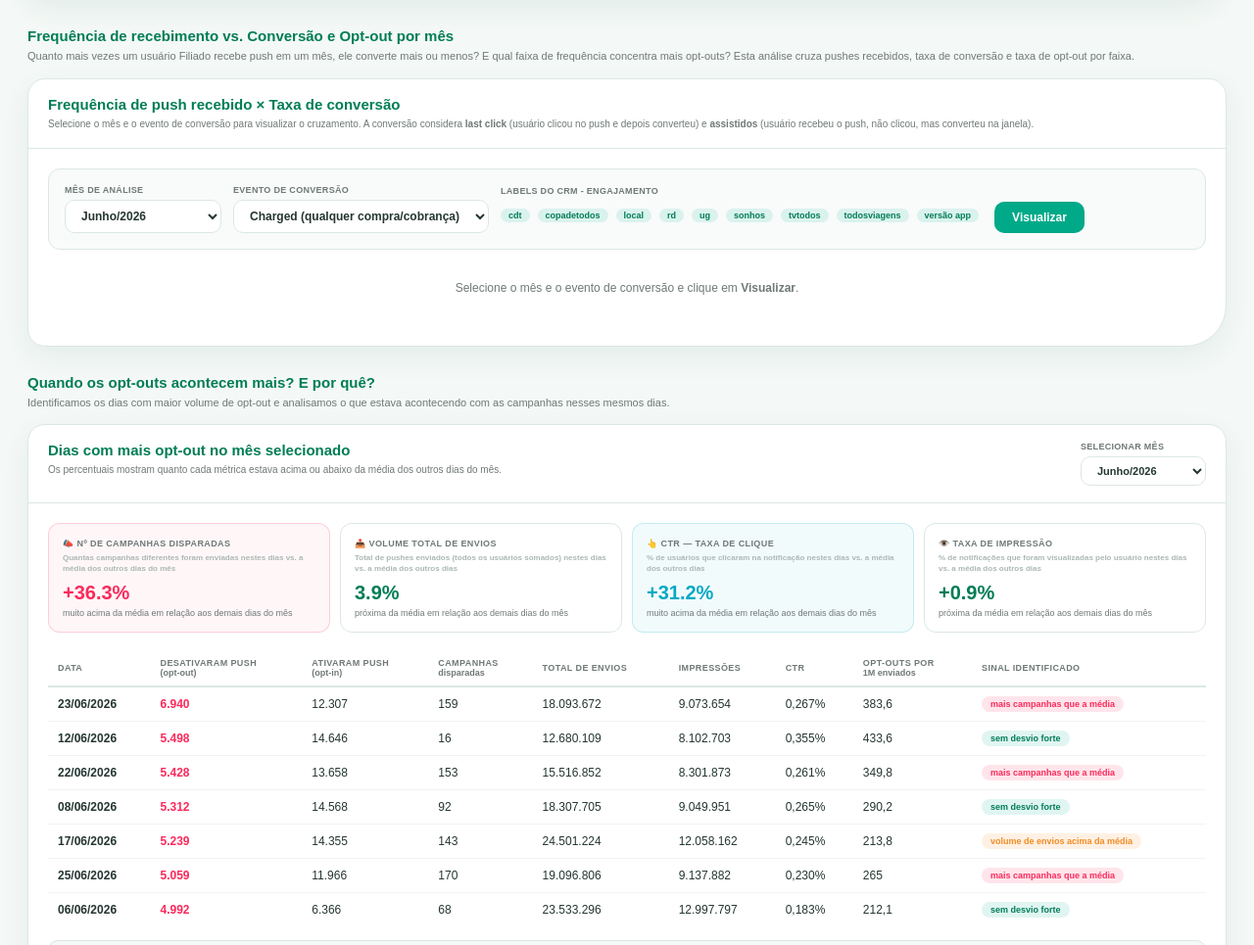
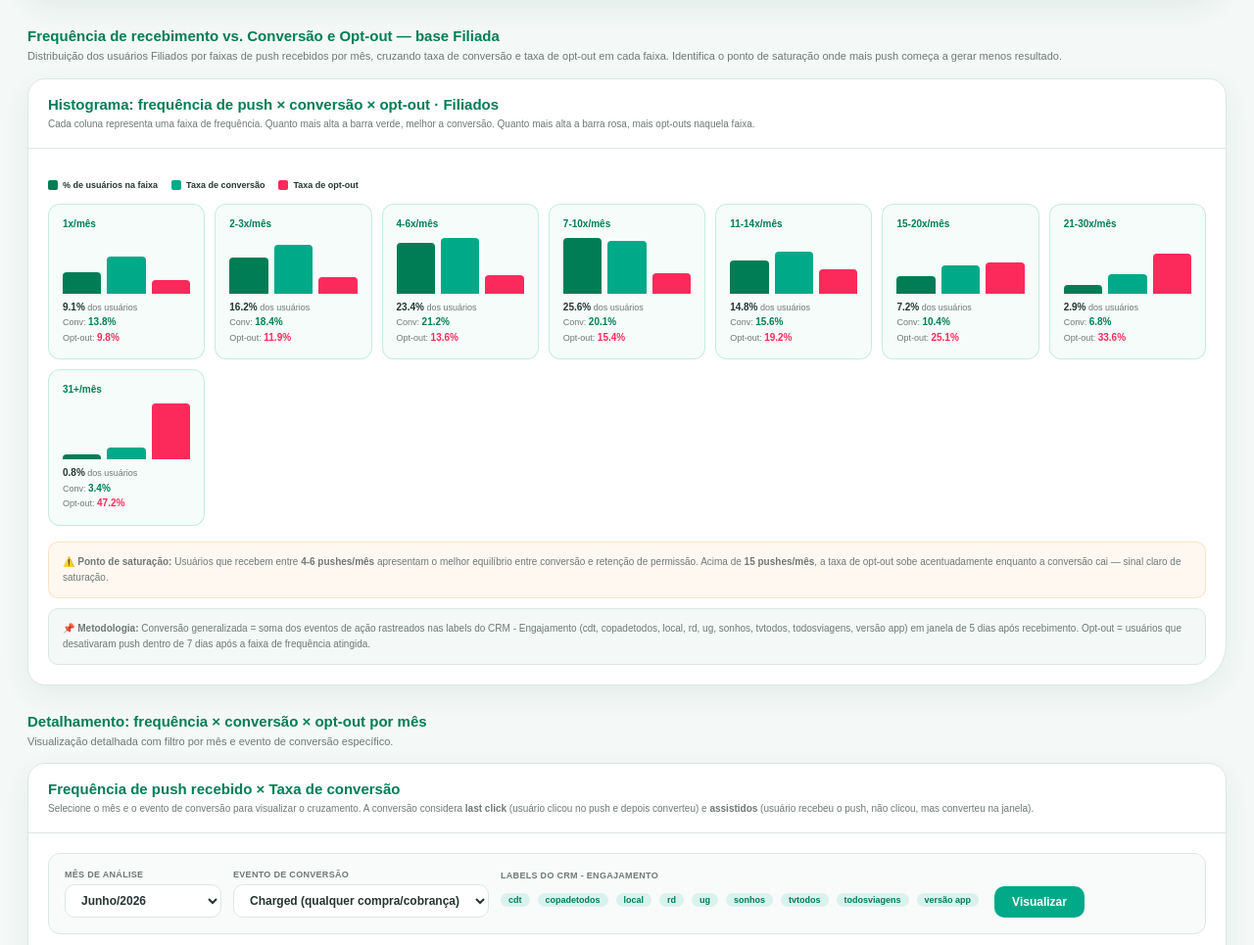
Before and after one commit to victoroliveirageral-alt/report-saturacao-crm, a plain HTML site: page index.html in a window 1280 px wide. Shown: the part 1801-2766 px from the top of the page at 98% size. Drawn offline with Linux system fonts and the light colour scheme.

Commit message:
feat: v5 - histograma filiado, botao recolher outros, tooltip fecha ao clicar

```diff
--- a/index.html
+++ b/index.html
@@ -76,7 +76,7 @@
     .mes-bar-out{width:100%;background:var(--rosa);min-height:3px}
     .mes-eixo-label{font-size:8px;color:var(--texto-suave);font-weight:800;text-align:center;margin-top:5px;text-transform:uppercase}
     /* Tooltip — posicionado com JS para não cortar */
-    .tt{display:none;position:fixed;background:var(--verde-escuro);color:white;border-radius:10px;padding:11px 14px;font-size:11px;line-height:1.7;z-index:999;pointer-events:none;box-shadow:0 4px 20px rgba(0,0,0,.22);min-width:200px}
+    .tt{display:none;position:fixed;background:var(--verde-escuro);color:white;border-radius:10px;padding:11px 14px;font-size:11px;line-height:1.7;z-index:999;pointer-events:none;box-shadow:0 4px 20px rgba(0,0,0,.22);min-width:200px;transition:opacity .1s}
     .tt-titulo{font-weight:800;font-size:12px;border-bottom:1px solid rgba(255,255,255,.2);padding-bottom:5px;margin-bottom:5px}
     .tt-linha{display:flex;justify-content:space-between;gap:16px}
     .tt-label{color:rgba(255,255,255,.7)}
@@ -328,9 +328,35 @@
     </div>
   </div>
 
-  <!-- FREQUÊNCIA VS CONVERSÃO -->
-  <div class="secao-titulo">Frequência de recebimento vs. Conversão e Opt-out por mês</div>
-  <div class="secao-subtitulo">Quanto mais vezes um usuário Filiado recebe push em um mês, ele converte mais ou menos? E qual faixa de frequência concentra mais opt-outs? Esta análise cruza pushes recebidos, taxa de conversão e taxa de opt-out por faixa.</div>
+  <!-- HISTOGRAMA FILIADO -->
+  <div class="secao-titulo">Frequência de recebimento vs. Conversão e Opt-out — base Filiada</div>
+  <div class="secao-subtitulo">Distribuição dos usuários Filiados por faixas de push recebidos por mês, cruzando taxa de conversão e taxa de opt-out em cada faixa. Identifica o ponto de saturação onde mais push começa a gerar menos resultado.</div>
+  <div class="painel">
+    <div class="painel-topo">
+      <div>
+        <div class="painel-titulo">Histograma: frequência de push × conversão × opt-out · Filiados</div>
+        <div class="painel-subtitulo">Cada coluna representa uma faixa de frequência. Quanto mais alta a barra verde, melhor a conversão. Quanto mais alta a barra rosa, mais opt-outs naquela faixa.</div>
+      </div>
+    </div>
+    <div class="conteudo">
+      <div class="hist-legenda" style="margin-bottom:14px">
+        <span><i style="background:var(--verde-escuro)"></i> % de usuários na faixa</span>
+        <span><i style="background:var(--verde)"></i> Taxa de conversão</span>
+        <span><i style="background:var(--rosa)"></i> Taxa de opt-out</span>
+      </div>
+      <div class="hist-grid" id="hist-filiado"></div>
+      <div class="nota-box aviso" style="margin-top:16px">
+        ⚠️ <strong>Ponto de saturação:</strong> Usuários que recebem entre <strong>4-6 pushes/mês</strong> apresentam o melhor equilíbrio entre conversão e retenção de permissão. Acima de <strong>15 pushes/mês</strong>, a taxa de opt-out sobe acentuadamente enquanto a conversão cai — sinal claro de saturação.
+      </div>
+      <div class="nota-box info" style="margin-top:10px">
+        📌 <strong>Metodologia:</strong> Conversão generalizada = soma dos eventos de ação rastreados nas labels do CRM - Engajamento (cdt, copadetodos, local, rd, ug, sonhos, tvtodos, todosviagens, versão app) em janela de 5 dias após recebimento. Opt-out = usuários que desativaram push dentro de 7 dias após a faixa de frequência atingida.
+      </div>
+    </div>
+  </div>
+
+  <!-- FREQUÊNCIA VS CONVERSÃO — TABELA DETALHADA -->
+  <div class="secao-titulo">Detalhamento: frequência × conversão × opt-out por mês</div>
+  <div class="secao-subtitulo">Visualização detalhada com filtro por mês e evento de conversão específico.</div>
   <div class="painel">
     <div class="painel-topo">
       <div>
@@ -452,11 +478,17 @@
 
   <!-- SEÇÃO OUTROS (oculta, PIN) -->
   <div id="secao-outros">
-    <div class="secao-outros-titulo">
-      <div class="secao-titulo" style="margin:0">Análise interna — comunicação da base "Outros"</div>
-      <span class="outros-badge">🔒 Uso interno restrito</span>
+    <div class="secao-outros-titulo" style="display:flex;align-items:center;justify-content:space-between;flex-wrap:wrap;gap:10px">
+      <div style="display:flex;align-items:center;gap:10px;flex-wrap:wrap">
+        <div class="secao-titulo" style="margin:0">Análise interna — comunicação da base "Outros"</div>
+        <span class="outros-badge">🔒 Uso interno restrito</span>
+      </div>
+      <button onclick="recolherOutros()" style="display:flex;align-items:center;gap:6px;padding:7px 14px;border-radius:999px;border:1.5px solid rgba(124,58,237,.3);background:rgba(124,58,237,.07);color:#5b21b6;font:700 11px Arial;cursor:pointer;transition:all .15s" onmouseover="this.style.background='rgba(124,58,237,.15)'" onmouseout="this.style.background='rgba(124,58,237,.07)'">
+        <span id="btn-recolher-icon">▲</span> <span id="btn-recolher-label">Recolher seção</span>
+      </button>
     </div>
     <div class="secao-subtitulo">Esta seção não faz parte dos valores do time de CRM - Engajamento. É uma visão de referência interna para entender o que ocorre fora do nosso escopo.</div>
+    <div class="outros-conteudo-wrapper">
     <div class="outros-banner">
       <div class="outros-banner-ico">⚠️</div>
       <div class="outros-banner-txt"><strong>Contexto importante:</strong> As campanhas da base "Outros" não utilizam as labels do CRM - Engajamento (cdt, copadetodos, local, rd, ug, sonhos, tvtodos, todosviagens, versão app). Não temos visibilidade sobre quais labels, critérios ou limites de frequência são aplicados por outros times. A análise abaixo é baseada no comportamento agregado da base, sem identificação de campanha ou responsável.</div>
@@ -504,7 +536,8 @@
         </div>
       </div>
     </div>
-  </div>
+      </div><!-- /outros-conteudo-wrapper -->
+  </div><!-- /secao-outros -->
 
   <div class="footer">
     <strong>Cartão de TODOS · CRM - Engajamento</strong><br>
@@ -580,6 +613,18 @@ const FREQ_DADOS = {
     }));
   });
 });
+
+// Dados histograma Filiado (base trabalhada pelo CRM - Engajamento)
+const HIST_FILIADO=[
+  {faixa:'1x/mês',pct:9.1,conv:13.8,optOut:9.8},
+  {faixa:'2-3x/mês',pct:16.2,conv:18.4,optOut:11.9},
+  {faixa:'4-6x/mês',pct:23.4,conv:21.2,optOut:13.6},
+  {faixa:'7-10x/mês',pct:25.6,conv:20.1,optOut:15.4},
+  {faixa:'11-14x/mês',pct:14.8,conv:15.6,optOut:19.2},
+  {faixa:'15-20x/mês',pct:7.2,conv:10.4,optOut:25.1},
+  {faixa:'21-30x/mês',pct:2.9,conv:6.8,optOut:33.6},
+  {faixa:'31+/mês',pct:0.8,conv:3.4,optOut:47.2}
+];
 
 // Dados histograma Outros
 const HIST_OUTROS=[
@@ -752,6 +797,29 @@ function renderCriticos(){
   document.getElementById('nota-versoes').innerHTML=`🔧 <strong>Versões do app com mais opt-outs em ${d.periodo}:</strong> ${d.versoes}<br><em>Mudanças de versão, reinstalações e alterações nativas do SO também podem gerar opt-out independente das campanhas.</em>`;
 }
 
+// ── HISTOGRAMA FILIADO ───────────────────────────────────────────────
+function renderHistFiliado(){
+  const maxPct=Math.max(...HIST_FILIADO.map(h=>h.pct));
+  const maxConv=Math.max(...HIST_FILIADO.map(h=>h.conv));
+  const maxOptOut=Math.max(...HIST_FILIADO.map(h=>h.optOut));
+  const el=document.getElementById('hist-filiado');
+  if(!el) return;
+  el.innerHTML=HIST_FILIADO.map(h=>`
+    <div class="hist-card" style="border-color:rgba(0,169,136,.2);background:rgba(0,169,136,.04)">
+      <div class="hist-faixa" style="color:var(--verde-escuro)">${h.faixa}</div>
+      <div class="hist-barra-wrap">
+        <div class="hist-barra" style="background:var(--verde-escuro);height:${Math.round((h.pct/maxPct)*54)+3}px" title="% usuários: ${h.pct}%"></div>
+        <div class="hist-barra conv-cor" style="height:${Math.round((h.conv/maxConv)*54)+3}px" title="Taxa conv: ${h.conv}%"></div>
+        <div class="hist-barra optout-cor" style="height:${Math.round((h.optOut/maxOptOut)*54)+3}px" title="Opt-out: ${h.optOut}%"></div>
+      </div>
+      <div class="hist-info">
+        <strong>${h.pct}%</strong> dos usuários<br>
+        Conv: <strong style="color:var(--verde-escuro)">${h.conv}%</strong><br>
+        Opt-out: <strong style="color:var(--rosa)">${h.optOut}%</strong>
+      </div>
+    </div>`).join('');
+}
+
 // ── GRÁFICO OUTROS ───────────────────────────────────────────────────
 function renderGraficoOutros(){
   const dados=MESES_OUTROS.slice(12-recorteAtual);
@@ -803,6 +871,25 @@ function renderHistOutros(){
     </div>`).join('');
 }
 
+// ── RECOLHER/EXPANDIR PAINEL OUTROS ─────────────────────────────────
+let outrosExpandido = true;
+function recolherOutros(){
+  const sec = document.getElementById('secao-outros');
+  const conteudo = sec.querySelector('.outros-conteudo-wrapper');
+  const icon = document.getElementById('btn-recolher-icon');
+  const label = document.getElementById('btn-recolher-label');
+  outrosExpandido = !outrosExpandido;
+  if(outrosExpandido){
+    conteudo.style.display = 'block';
+    icon.textContent = '▲';
+    label.textContent = 'Recolher seção';
+  } else {
+    conteudo.style.display = 'none';
+    icon.textContent = '▼';
+    label.textContent = 'Expandir seção';
+  }
+}
+
 // ── PIN / EASTER EGG ─────────────────────────────────────────────────
 const PIN_CORRETO='1234'; // altere aqui para o PIN real
 function abrirPin(){
@@ -838,10 +925,17 @@ function verificarPin(){
   }
 }
 
+// ── FECHAR TOOLTIP AO CLICAR/SCROLL ─────────────────────────────────
+function fecharTooltip(){document.getElementById('tt').style.display='none';}
+document.addEventListener('click', fecharTooltip);
+document.addEventListener('scroll', fecharTooltip, true);
+document.addEventListener('touchstart', fecharTooltip);
+
 // ── INIT ─────────────────────────────────────────────────────────────
 renderGrafico();
 renderCriticos();
 atualizarDiagnostico();
+renderHistFiliado();
 // renderGraficoOutros() chamado apenas ao desbloquear o painel
 </script>
 </body>
```
